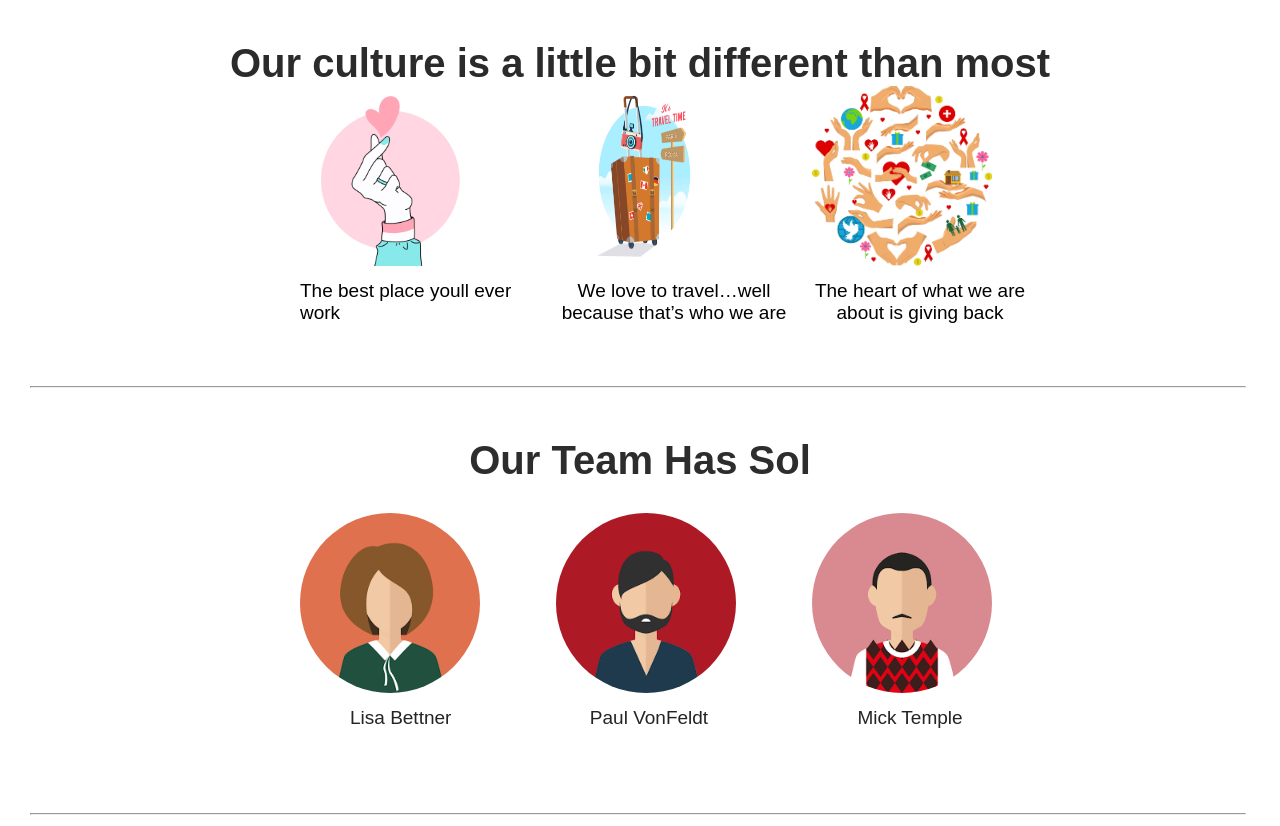
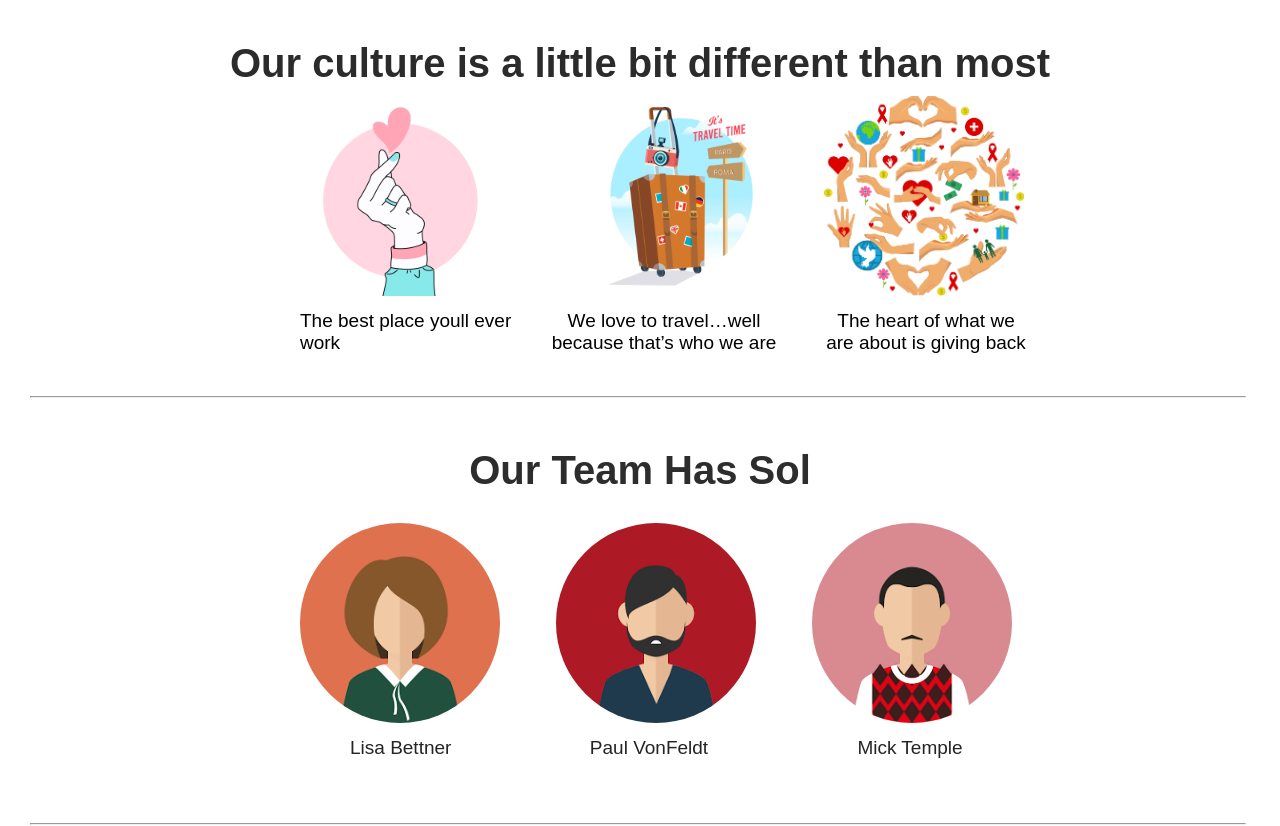
Before and after one commit to zaarbazkhan/offsetup-task-1, a plain HTML site: page index.html in a window 1280 px wide. Shown: the part 2128-2954 px from the top of the page. Drawn offline with Linux system fonts and the light colour scheme.

Commit message:
365-sol-task-changes-completed

```diff
--- a/index.html
+++ b/index.html
@@ -104,7 +104,7 @@
             <img src="images/map.jpg" alt="">
           </div>
           <div>
-            <h1 style="text-align: center; color: rgb(44, 43, 43); font-size: 40px;">Our culture is a little bit different than most</h1>
+            <h1 style="text-align: center; color: rgb(44, 43, 43); font-size: 40px;margin-bottom: 10px;">Our culture is a little bit different than most</h1>
           </div>
 
           <div class="culture">
@@ -114,11 +114,11 @@
                     <p>The best place youll ever work</p>
                     </div>
                     <div class="heart">
-                    <img src="images/travel.jpg" alt="">
-                    <p style="text-align: center; padding-right: 20px;">We love to travel…well because  that’s who we are</p>
+                    <img style="height: 200px; width: 280px;" src="images/travel.jpg" alt="">
+                    <p style="text-align: center; padding-right: 40px;">We love to travel…well because  that’s who we are</p>
                 </div>
                 <div class="heart">
-                    <img src="images/charity.jpg" alt="">
+                    <img style="height: 200px; width: 200px;"  src="images/charity.jpg" alt="">
                     <p style="text-align: center;padding-right: 40px;">The heart of what we are about  is giving back</p>
                 </div>
             </div>
--- a/style.css
+++ b/style.css
@@ -144,9 +144,6 @@ section{
 
 
 }
- h1{
-
-}
 .picture{
     padding: 20px 20px;
     display: flex;
@@ -234,7 +231,7 @@ section{
     display: flex;
     height: 300px;
     width: 60%;
-    justify-content: space-evenly;
+    justify-content: center;
     align-items: center;
 }
 .heart{
@@ -246,8 +243,8 @@ section{
     padding-top: 10px;
 }
 .heart img{
-    height: 180px;
-    width: 180px;
+    height: 200px;
+    width: 200px;
 }
 .services{
     height: 280px;
```
